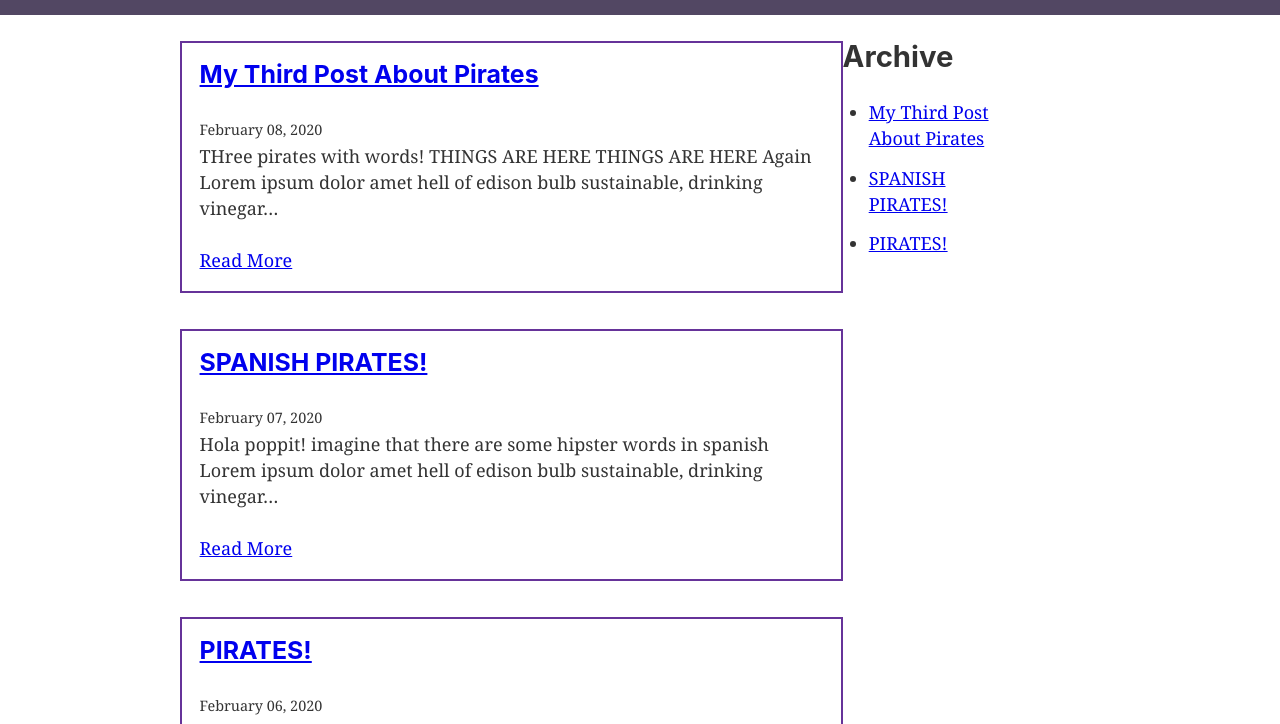
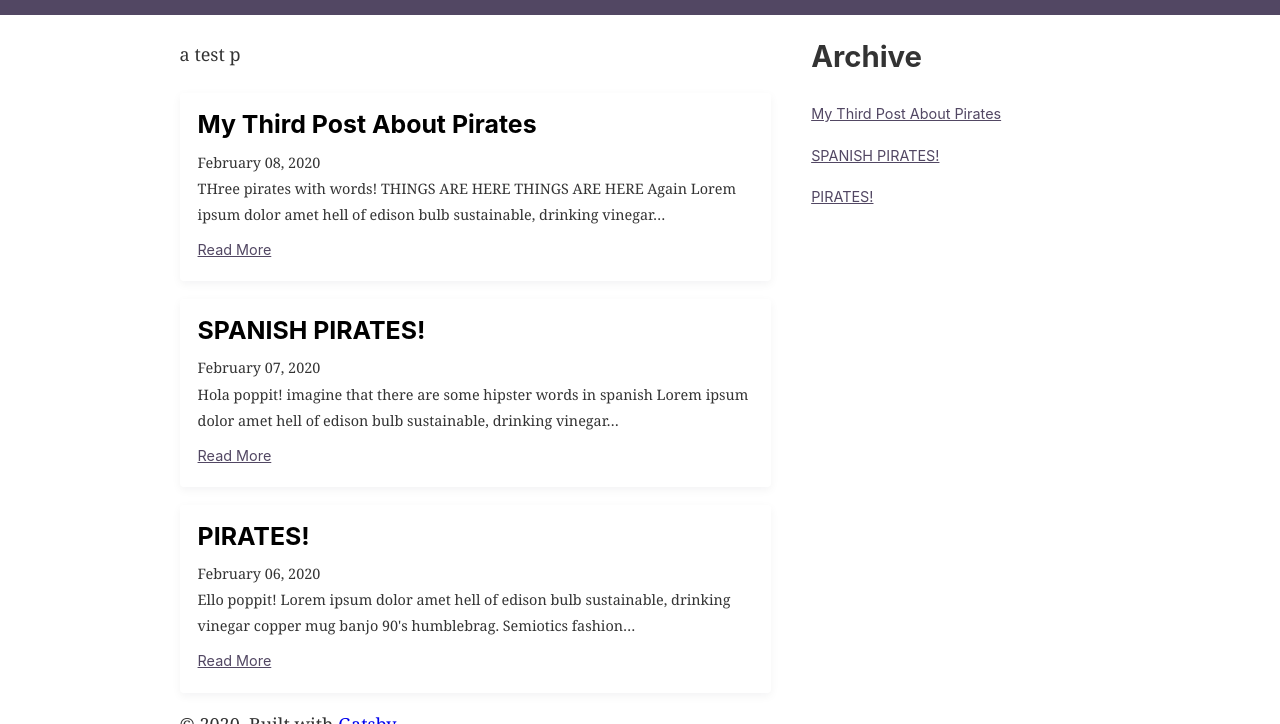
Before and after one commit to Matthew-Nelson/pro-gatsby-2, a Gatsby site: page / in a window 1280 px wide. Shown: the part 76-800 px from the top of the page. Built offline with nearby package versions, Linux system fonts and the light colour scheme; Gatsby itself is replaced by a stand-in of ours.

Commit message:
#17 Styling Part 2

```diff
--- a/src/components/archive.js
+++ b/src/components/archive.js
@@ -1,4 +1,5 @@
 import React from 'react';
+import styled from 'styled-components';
 import { useStaticQuery, Link, graphql } from 'gatsby';
 
 const POST_ARCHIVE_QUERY = graphql`
@@ -22,6 +23,19 @@ const POST_ARCHIVE_QUERY = graphql`
   }
 `;
 
+const ArchiveList = styled.ul`
+  padding: 0;
+  margin: 0;
+  list-style: none;
+  a {
+    font-family: -apple-system, BlinkMacSystemFont, Segoe UI, Roboto, Oxygen,
+      Ubuntu, Cantarell, Fira Sans, Droid Sans, Helvetica Neue, sans-serif;
+    font-size: 0.8rem;
+    text-decoration: underline;
+    color: #524763;
+  }
+`;
+
 export default function Archive() {
   const data = useStaticQuery(POST_ARCHIVE_QUERY);
 
@@ -38,7 +52,7 @@ export default function Archive() {
   return (
     <div>
       <h2>Archive</h2>
-      <ul>{posts}</ul>
+      <ArchiveList>{posts}</ArchiveList>
     </div>
   );
 }
--- a/src/components/layout.js
+++ b/src/components/layout.js
@@ -18,7 +18,8 @@ const MainLayout = styled.main`
   max-width: 90%;
   magin: 0 auto;
   display: grid;
-  grid-template-columns: 4fr 1fr;
+  grid-template-columns: 3fr 1fr;
+  grid-gap: 40px;
 `;
 
 const Layout = ({ children }) => {
@@ -43,7 +44,7 @@ const Layout = ({ children }) => {
         }}
       >
         <MainLayout>
-          <>{children}</>
+          <div>{children}</div>
           <Archive />
         </MainLayout>
         <footer>
--- a/src/components/listing.js
+++ b/src/components/listing.js
@@ -1,5 +1,6 @@
 import React from 'react';
 import { Link, useStaticQuery, graphql } from 'gatsby';
+import styled from 'styled-components';
 
 const LISTING_QUERY = graphql`
   query BlogPostListing {
@@ -21,19 +22,38 @@ const LISTING_QUERY = graphql`
   }
 `;
 
+const Post = styled.article`
+  box-shadow: 0px 3px 10px rgba(25, 17, 34, 0.05);
+  padding: 1rem;
+  border-radius: 4px;
+  margin-bottom: 1rem;
+  a {
+    color: #000;
+    text-decoration: none;
+  }
+  h3 {
+    margin-bottom: 0;
+    margin-bottom: 0.5rem;
+  }
+  p {
+    font-size: 0.8rem;
+    margin-bottom: 0.5rem;
+  }
+  .read-more {
+    font-family: -apple-system, BlinkMacSystemFont, Segoe UI, Roboto, Oxygen,
+      Ubuntu, Cantarell, Fira Sans, Droid Sans, Helvetica Neue, sans-serif;
+    font-size: 0.8rem;
+    text-decoration: underline;
+    color: #524763;
+  }
+`;
+
 const Listing = () => {
   const { allMarkdownRemark } = useStaticQuery(LISTING_QUERY);
 
   const posts = allMarkdownRemark.edges.map(({ node }) => {
     return (
-      <article
-        key={node.id}
-        style={{
-          border: '2px solid #663399',
-          marginBottom: '2rem',
-          padding: '1rem',
-        }}
-      >
+      <Post key={node.id}>
         <h3>
           <Link to={`/posts${node.frontmatter.slug}`}>
             {node.frontmatter.title}
@@ -42,9 +62,11 @@ const Listing = () => {
         <small>{node.frontmatter.date}</small>
         <p>{node.excerpt}</p>
         <p style={{ marginBottom: '0' }}>
-          <Link to={`/posts${node.frontmatter.slug}`}>Read More</Link>
+          <Link className="read-more" to={`/posts${node.frontmatter.slug}`}>
+            Read More
+          </Link>
         </p>
-      </article>
+      </Post>
     );
   });
 
--- a/src/pages/index.js
+++ b/src/pages/index.js
@@ -1,15 +1,12 @@
 import React from 'react';
 
-import AstronautImage from '../components/astronautImage';
 import Layout from '../components/layout';
 import Listing from '../components/listing';
 
 const IndexPage = () => (
   <Layout>
+    <p>a test p</p>
     <Listing />
-    {/* <div style={{ maxWidth: `300px`, marginBottom: `1.45rem` }}>
-      <AstronautImage />
-    </div> */}
   </Layout>
 );
 
```
Also changed, not shown: notes/17-styling-part-2.md (added, +3 -0 lines).
